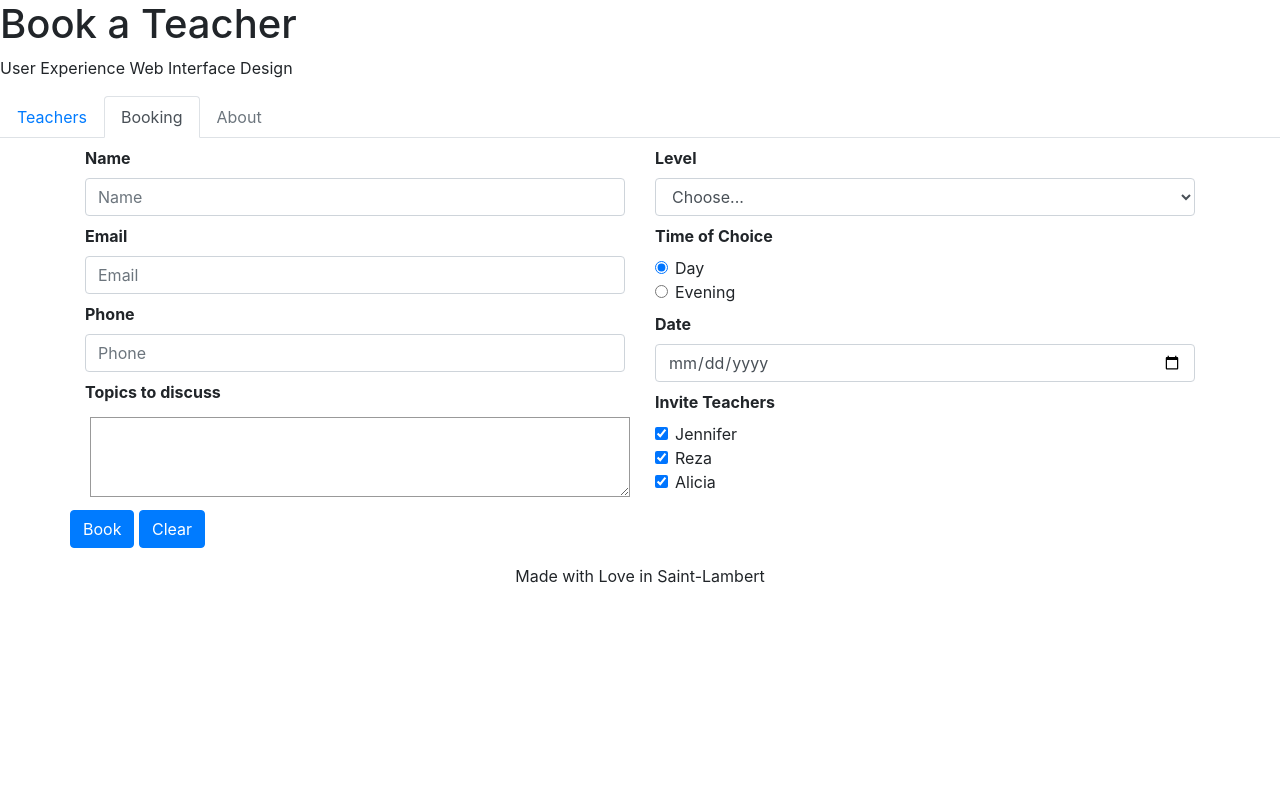
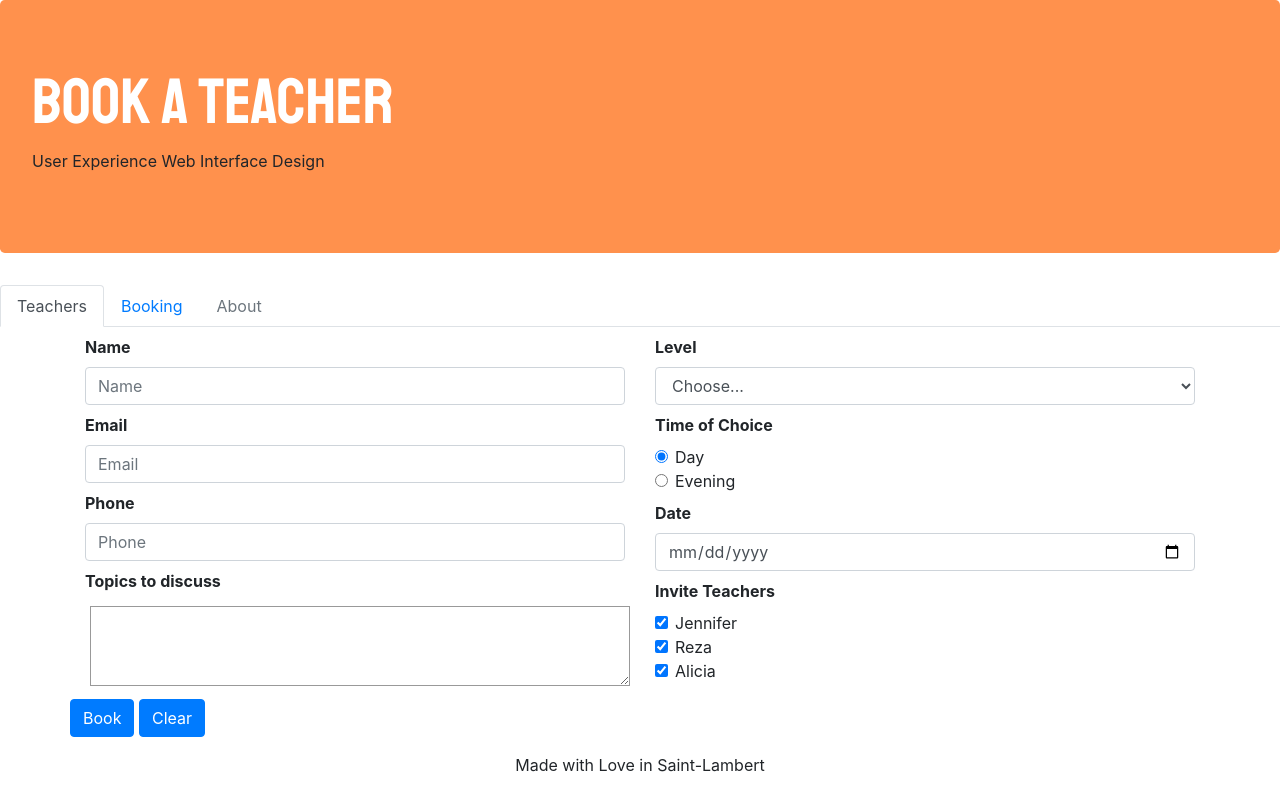
Before and after one commit to 420n13la/bookateacher-Kenny-star, a plain HTML site: page booking.html in a window 1280 px wide. Drawn offline with Linux system fonts and the light colour scheme.

Commit message:
Update booking.html

```diff
--- a/booking.html
+++ b/booking.html
@@ -35,15 +35,24 @@ textarea {
 </head>
 <body>
 
-  <h1>Book a Teacher</h1>
+<div class="jumbotron">
+  <h1 class="text-white" >Book a Teacher</h1>
   <p>User Experience Web Interface Design</p>
+  </div>
 
   <nav>
-<ul class="nav nav-tabs">
-    <li class="nav-item"><a href="index.html" target=_blank class="nav-link">Teachers</a></li>
-    <li class="nav-item"><a href="booking.html" class="nav-link active">Booking</a></li>
-    <li class="nav-item"><a href="" class="nav-link disabled">About</a></li>
-  </ul>
+  <ul class="nav nav-tabs">
+    <li class="nav-item">
+      <a class="nav-link active" href="index.html">Teachers</a>
+    </li>
+    <li class="nav-item">
+      <a class="nav-link" href="booking.html">Booking</a>
+    </li>
+    <li class="nav-item">
+      <a class="nav-link disabled" href="">About</a>
+    </li>
+    </ul>
+
   </nav>
 
   <div class="container">
```
